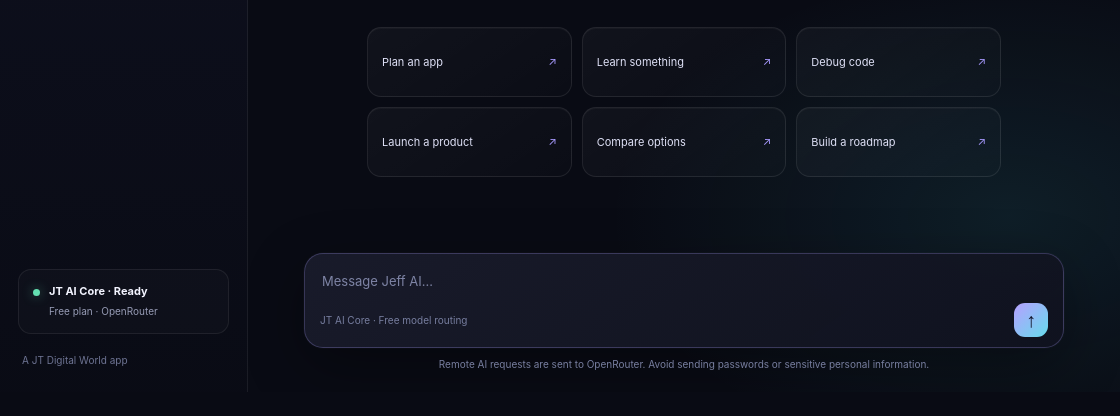
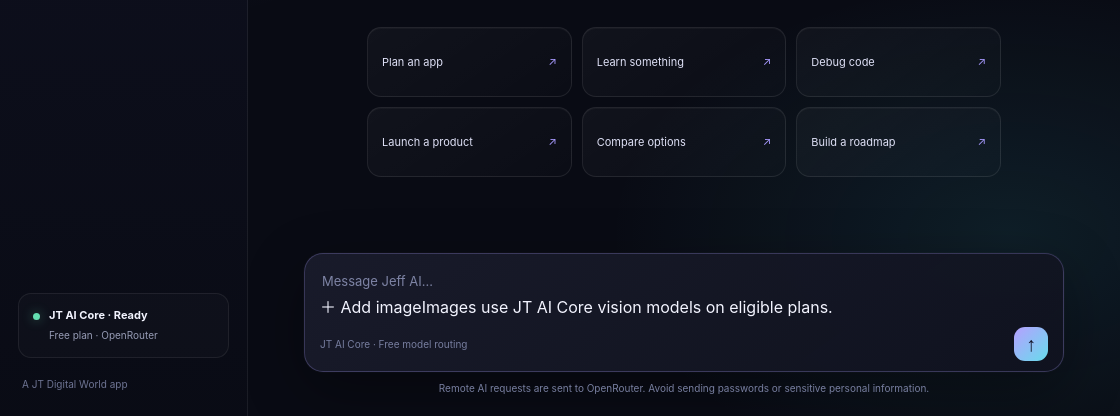
Before and after one commit to Tech-guy7-sys/Jeff-AI, an Electron app: page src/renderer/index.html in a window 1120 px wide. Shown: the part 408-824 px from the top of the page. Before the commit the page ends 800 px from the top, so only its background shows below. Drawn offline with Linux system fonts and the light colour scheme; no server answers.

Commit message:
Add image attachment control for JT AI Core vision models

```diff
--- a/src/renderer/index.html
+++ b/src/renderer/index.html
@@ -3,6 +3,6 @@
 <body><div class="shell"><aside class="sidebar"><div class="brand"><span class="brand-mark">JT</span><span><strong>Jeff AI</strong><small>JT INTELLIGENCE</small></span></div><div class="sidebar-label">WORKSPACE</div><button class="side-item active" type="button"><span>✦</span> New conversation</button><div class="sidebar-note"><span class="status-dot"></span><div><strong id="providerState">JT AI Core · Ready</strong><small id="planState">Free plan · OpenRouter</small></div></div><div class="sidebar-footer">A JT Digital World app</div></aside>
 <main class="main"><header class="topbar"><div><span class="eyebrow">JT AI WORKSPACE</span><h1>What are we building today?</h1></div><div class="top-actions"><span class="avatar">JT</span><button id="settingsOpen" class="settings-open" type="button">⚙ Settings</button></div></header>
 <section id="messages" class="messages" aria-live="polite"><div class="welcome"><div class="orb">✦</div><h2>Ideas in. Possibilities out.</h2><p>Ask Jeff AI to help you think, plan, write, or solve a problem.</p><div class="suggestions"><button type="button" data-prompt="Help me plan a useful desktop app.">Plan an app <span>↗</span></button><button type="button" data-prompt="Explain a difficult topic step by step.">Learn something <span>↗</span></button><button type="button" data-prompt="Help me debug a programming problem.">Debug code <span>↗</span></button><button type="button" data-prompt="Turn my product idea into a practical launch plan with milestones, risks, and a first prototype.">Launch a product <span>↗</span></button><button type="button" data-prompt="Help me compare several approaches using clear criteria, trade-offs, and assumptions.">Compare options <span>↗</span></button><button type="button" data-prompt="Turn these rough notes into an organised project roadmap with next actions and acceptance checks.">Build a roadmap <span>↗</span></button></div></div></section>
-<form id="chat-form" class="composer"><textarea id="message-input" rows="1" maxlength="12000" placeholder="Message Jeff AI…" aria-label="Message Jeff AI"></textarea><div class="composer-bottom"><span id="composerStatus">JT AI Core · Free model routing</span><button id="send-button" type="submit" aria-label="Send message">↑</button></div></form><p class="disclaimer">Remote AI requests are sent to OpenRouter. Avoid sending passwords or sensitive personal information.</p></main></div>
+<form id="chat-form" class="composer"><textarea id="message-input" rows="1" maxlength="12000" placeholder="Message Jeff AI…" aria-label="Message Jeff AI"></textarea><div class="attachment-row"><label class="attach-image" for="image-input">＋ Add image</label><input id="image-input" type="file" accept="image/png,image/jpeg,image/webp" hidden><span id="image-status">Images use JT AI Core vision models on eligible plans.</span></div><div class="composer-bottom"><span id="composerStatus">JT AI Core · Free model routing</span><button id="send-button" type="submit" aria-label="Send message">↑</button></div></form><p class="disclaimer">Remote AI requests are sent to OpenRouter. Avoid sending passwords or sensitive personal information.</p></main></div>
 <div class="modal-backdrop" id="settingsModal" hidden><section class="settings-modal" role="dialog" aria-modal="true" aria-labelledby="settingsTitle"><div class="modal-head"><div><span class="eyebrow">JT AI CORE CONTROL</span><h2 id="settingsTitle">AI provider & plan</h2></div><button id="settingsClose" class="close-button" type="button" aria-label="Close settings">×</button></div><label class="settings-label">Plan<select id="planSelect"><option value="free">Free · JT AI Core v1</option><option value="student">Student · JT AI Core v2</option><option value="pro">Pro · Core v2 + Free Router</option><option value="enterprise">Enterprise · Full Core (up to 200 workers)</option></select></label><label class="settings-label">OpenRouter API key<input id="apiKeyInput" type="password" autocomplete="off" placeholder="sk-or-…"></label><p class="settings-help">Your key is encrypted with the operating system's secure storage and kept on this device. It is never sent to the renderer or committed to the repository.</p><label class="settings-label">Free model catalogue<select id="modelSelect"><option value="">Automatic JT AI Core routing</option></select></label><div class="modal-actions"><span id="settingsStatus" role="status">Loading settings…</span><button id="refreshModels" class="secondary-button" type="button">Refresh models</button><button id="saveSettings" class="primary-button" type="button">Save settings</button></div></section></div>
 <script src="app.js"></script></body></html>
```
